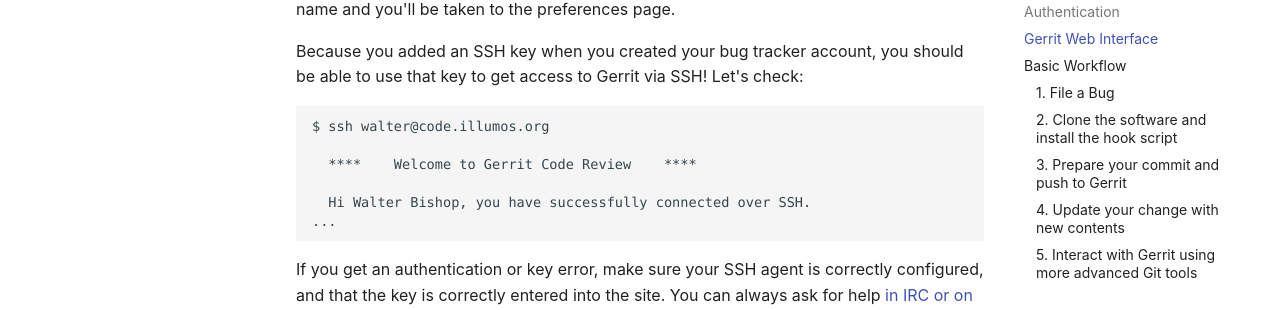
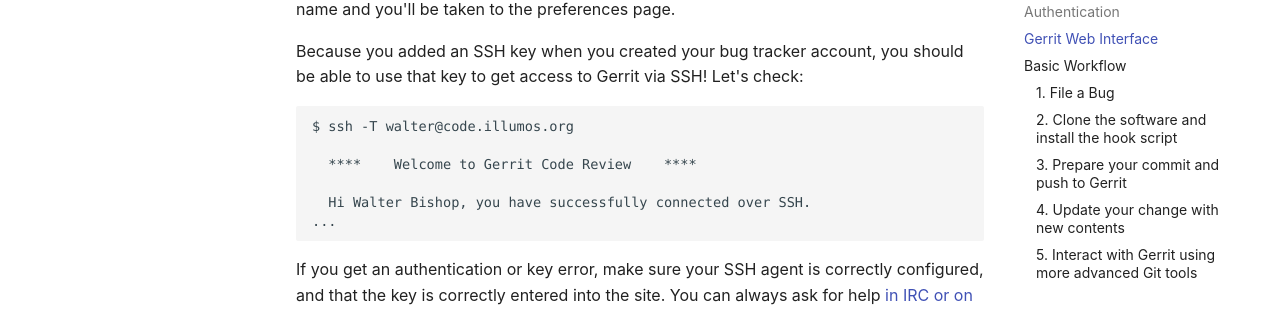
Before and after one commit to illumos/docs, an MkDocs documentation site: the page built from docs/contributing/gerrit.md, in a window 1280 px wide and 900 px high, scrolled down 2030 px. Shown: the part 142-452 px from the top of the window. Built offline with MkDocs 1.6.1 and Material for MkDocs 9.7.7, drawn with Linux system fonts in a browser that asks for light colours.

````diff
--- a/docs/contributing/gerrit.md
+++ b/docs/contributing/gerrit.md
@@ -43,7 +43,7 @@ Because you added an SSH key when you created your bug tracker account, you
 should be able to use that key to get access to Gerrit via SSH!  Let's check:
 
 ```
-$ ssh walter@code.illumos.org
+$ ssh -T walter@code.illumos.org
 
   ****    Welcome to Gerrit Code Review    ****
 
````
